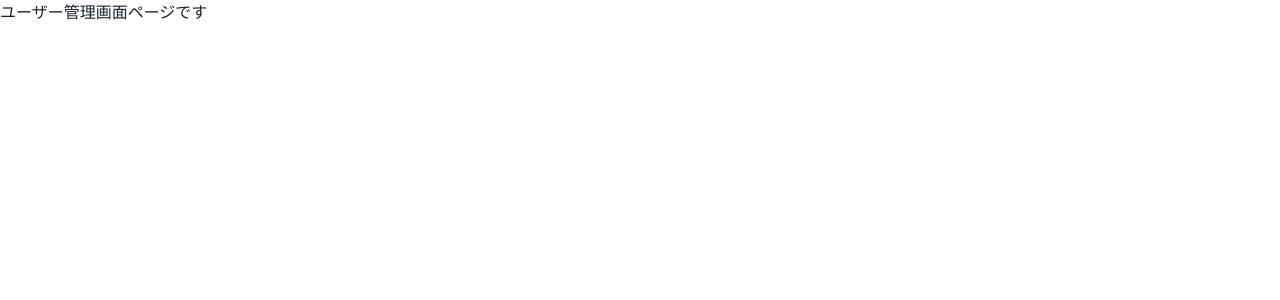
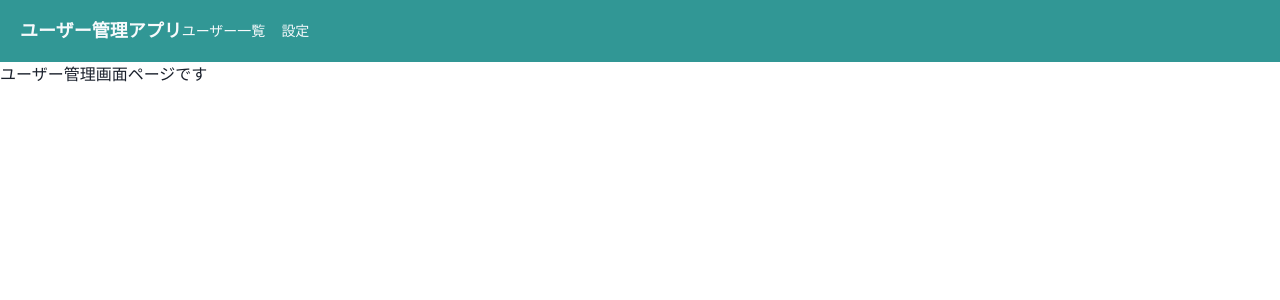
Before and after one commit to Mikakokeshi/react-typescript-app, a React (Create React App) app: page /home/user_management in a window 1280 px wide. Shown: the top 300 px of the page. Built offline with nearby package versions, Linux system fonts and the light colour scheme.

Commit message:
ヘッダーの作成途中

```diff
--- /dev/null
+++ b/src/components/organisms/layout/Header.tsx
@@ -0,0 +1,31 @@
+import { Box, Flex, Heading } from "@chakra-ui/react";
+import { memo, VFC } from "react";
+import { Link } from "react-router-dom";
+
+export const Header: VFC = memo(() => {
+  return (
+    <Flex
+      as="nav"
+      bg="teal.500"
+      color="gray.50"
+      align="center"
+      justify="space-between"
+      padding={{ base: 3, md: 5 }}
+    >
+      <Heading as="h1" fontSize={{ base: "md", md: "lg" }}>
+        ユーザー管理アプリ
+      </Heading>
+      <Flex
+        align="center"
+        fontSize="sm"
+        flexGrow={2}
+        display={{ base: "none", md: "flex" }}
+      >
+        <Box pr={4}>
+          <Link>ユーザー一覧</Link>
+        </Box>
+        <Link>設定</Link>
+      </Flex>
+    </Flex>
+  );
+});
--- /dev/null
+++ b/src/components/templates/HeaderLayouts.tsx
@@ -0,0 +1,17 @@
+import { memo, ReactNode, VFC } from "react";
+
+import { Header } from "../organisms/layout/Header";
+
+type Props = {
+  children: ReactNode;
+};
+
+export const HeaderLayouts: VFC<Props> = memo((props) => {
+  const { children } = props;
+  return (
+    <>
+      <Header />
+      {children}
+    </>
+  );
+});
--- a/src/router/Router.tsx
+++ b/src/router/Router.tsx
@@ -4,6 +4,7 @@ import { Route, Switch } from "react-router-dom";
 import { Login } from "../components/pages/Login";
 import { homeRoutes } from "./HomeRoutes";
 import { Page404 } from "../components/pages/Page404";
+import { HeaderLayouts } from "../components/templates/HeaderLayouts";
 
 export const Router: VFC = memo(() => {
   return (
@@ -21,7 +22,7 @@ export const Router: VFC = memo(() => {
                 exact={route.exact}
                 path={`${url}${route.path}`}
               >
-                {route.children}
+                <HeaderLayouts>{route.children}</HeaderLayouts>
               </Route>
             ))}
           </Switch>
```
